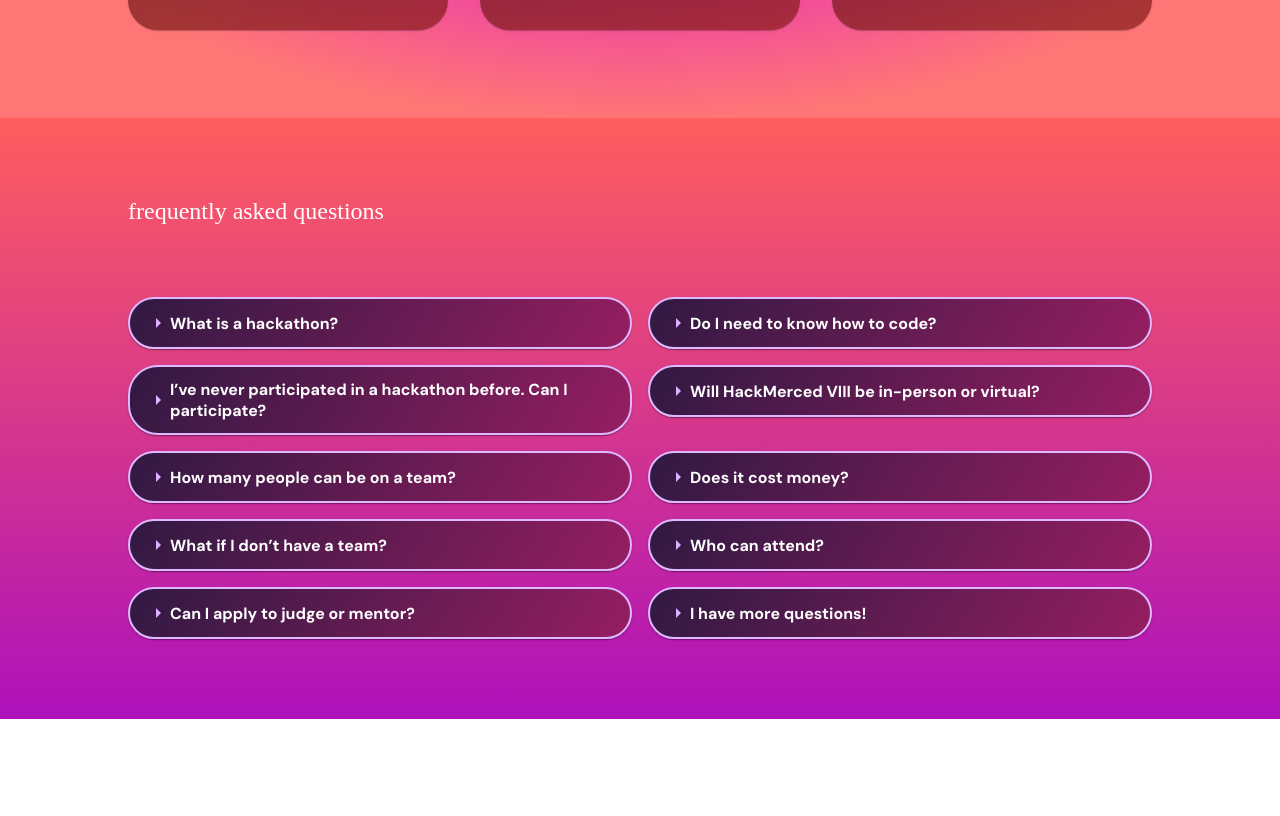
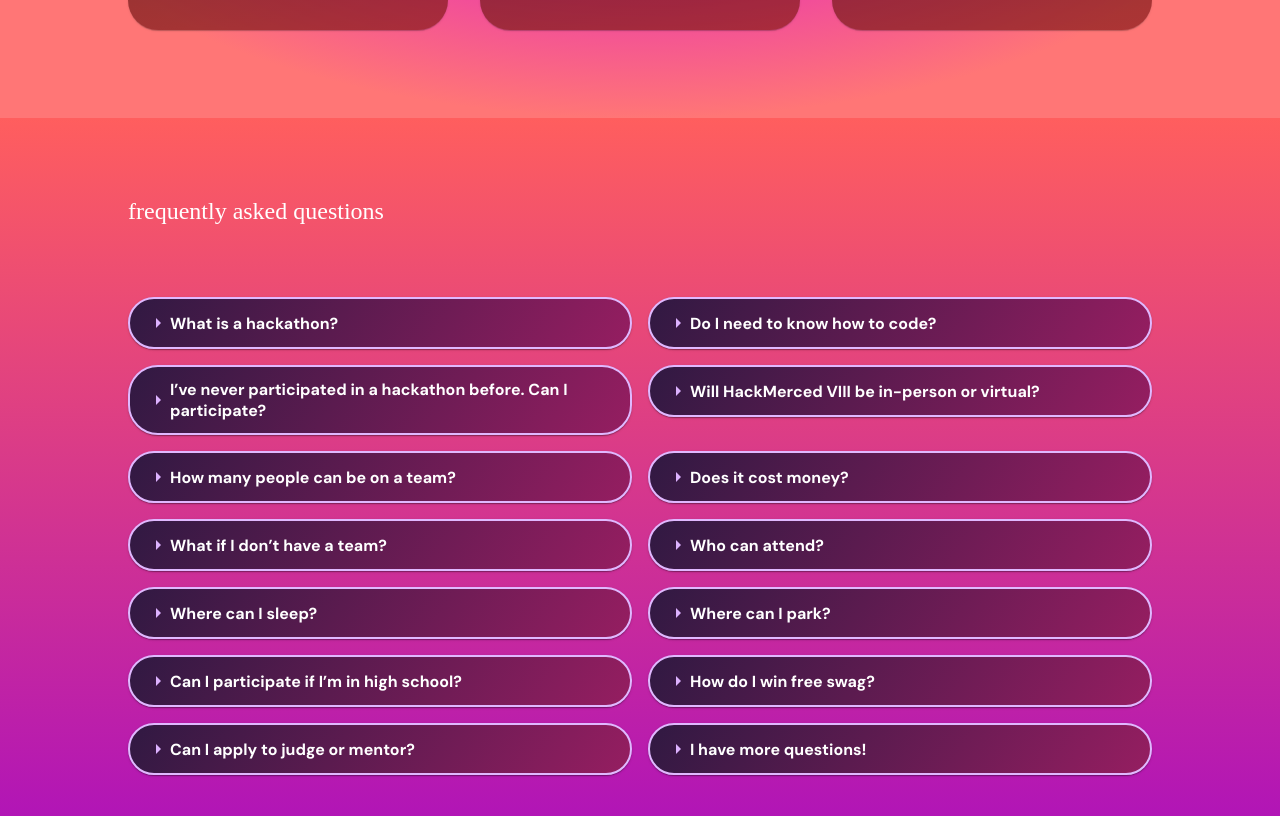
Before and after one commit to HackMerced/HackMerced-X, a React (Create React App) app: page / in a window 1280 px wide. Shown: the part 1354-2170 px from the top of the page. Before the commit the page ends 2073 px from the top, so only its background shows below. Built offline with nearby package versions, Linux system fonts and the light colour scheme; a web font is replaced by a local one.

Commit message:
added new FAQ questions

```diff
--- a/src/App.css
+++ b/src/App.css
@@ -14,6 +14,11 @@
 .App-link {
   color: #61dafb;
 }
+
+a {
+  color: #FF7676;
+}
+
 .Tracks{
   background: radial-gradient(50% 50% at 50% 50%, #D801DC 0%, #FF7676 100%);
   background-blend-mode: overlay;
--- a/src/Components/FAQ.js
+++ b/src/Components/FAQ.js
@@ -55,13 +55,24 @@
             <FAQAccordion title='Who can attend?' description='All students are eligible to participate. You do not need to attend UC Merced.'/>
           </Grid>
           <Grid xs={6}>
-            <FAQAccordion title='Can I apply to judge or mentor?' description='We will be opening mentor applications in the near future for interested parties. If you would like to judge a track, please consider sponsoring us by contacting Intiser Aziz at iaziz2@ucmerced.edu.'/>
+            <FAQAccordion title='Where can I sleep?' description='HackMerced will have a “quiet room” where you can sleep, relax, or enjoy some quiet. We recommend that you bring your own sleeping bag. If you are local to Merced, you of course are not obligated to stay on campus for the duration of the event.'/>
+          </Grid>
+          <Grid xs={6}>
+            <FAQAccordion title='Where can I park?' description={<>'For a parking map resource, please see {<a href = "https://www.google.com/maps/d/u/0/edit?mid=1WERa2Y1r-rVHjKGyWQaXwaQ7C9iN7JU&usp=sharing">here</a>}. Parking on campus at UC Merced is free on weekends. On Friday, parking is free after 6 PM in the North Bowl, Scholars and Bellevue Lot - Green Zone lots. Parking is free after 8 PM in the Le Grand Lot, Library Lots 1 and 2 and Bellevue Lot - Gold Zone lots. Note that parking in the University Lot, Calaveras Lot, H Zones and specially marked spaces are prohibited at all times.'</>}/>
+          </Grid>
+          <Grid xs={6}>
+            <FAQAccordion title='Can I participate if I’m in high school?' description='Yes! However, if you are under the age of 18 you must sign the waiver in our registration form with a parent or guardian. Additionally, you are not permitted to sleep in campus buildings overnight (we advise leaving and returning to campus during the day).'/>
+          </Grid>
+          <Grid xs={6}>
+            <FAQAccordion title='How do I win free swag?' description='This year, HackMerced is proud to present HackerPass, an RFID-based attendance tracking system. When you participate in workshops or activities, simply scan the badge you obtain at check-in to earn points which can be redeemed for swag.'/>
+          </Grid>
+          <Grid xs={6}>
+            <FAQAccordion title='Can I apply to judge or mentor?' description={<>If you are interested in mentoring, please apply using {<a href="https://forms.gle/JbsZTo9VYRxuRrJQA">this form</a>}. If you would like to judge a track, please consider sponsoring us by contacting Intiser Aziz at iaziz2@ucmerced.edu.</>}/>
           </Grid>
           <Grid xs={6}>
           <FAQAccordion title='I have more questions!' description='Please join the HackMerced Community Discord server! If you have personal questions, feel free to open a ticket with us there. Please join our Discord at ' link='https://discord.gg/E5GsRt3jPs'>
           </FAQAccordion>
           </Grid>
-
         </Grid>
       </div>
     </div>
```
